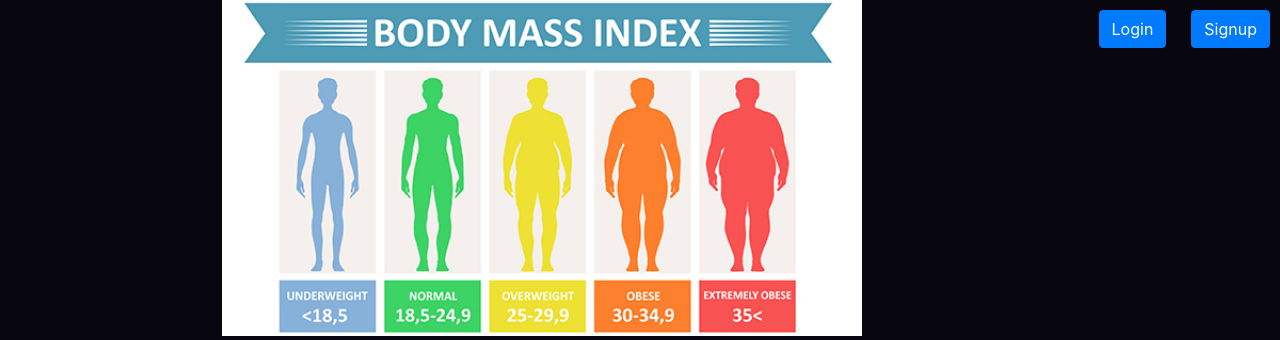
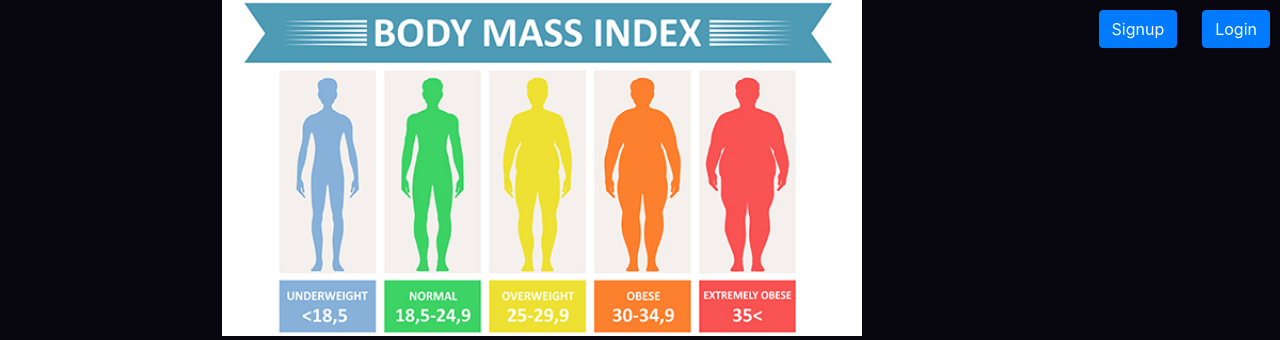
Before and after one commit to KiranKhayamali/BMI-Calculator, a Django app: page / in a window 1280 px wide. Shown: the top 340 px of the page. Run offline with Django 5.2, Linux system fonts and the light colour scheme.

Commit message:
Adding Report and Final Touch

```diff
--- a/templates/home.html
+++ b/templates/home.html
@@ -29,8 +29,8 @@
   </head>
   <body>
     <!-- <h1>Home Page</h1> -->
-    <a href="{% url 'signup' %}" class="btn btn-primary" style="float: right; margin: 10px;">Signup</a>
-    <a href="{% url 'login' %}" class="btn btn-primary" style="float: right; margin: 10px; margin-left:15px; margin-right:15px;">Login</a>
+    <a href="{% url 'login' %}" class="btn btn-primary" style="float: right; margin: 10px;">Login</a>
+    <a href="{% url 'signup' %}" class="btn btn-primary" style="float: right; margin: 10px; margin-left:15px; margin-right:15px;">Signup</a>
     <img src = "/static/images/bmi-adult-fb-600x315.jpg" alt = "BMI Chart">
     <!-- <style>
         body {
```
Also changed, not shown: db.sqlite3, 1 other file.
